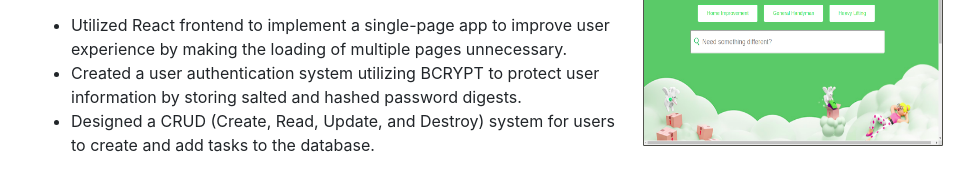
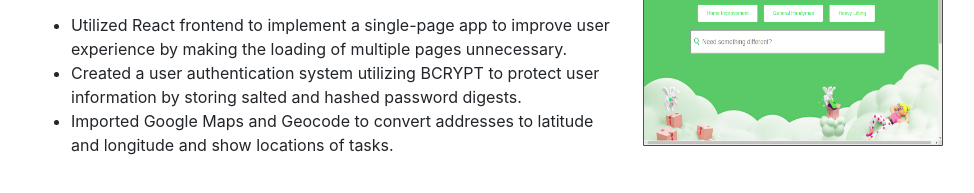
Before and after one commit to shoemker/personal_site, a website with bundled scripts: page index.html in a window 1280 px wide. Shown: the part 2431-2624 px from the top of the page, without its empty margins (289-1263 px from the left). Built offline with nearby package versions, Linux system fonts and the light colour scheme; a web font is replaced by a local one.

Commit message:
updated maskedhabbit with maps

```diff
--- a/index.html
+++ b/index.html
@@ -177,7 +177,7 @@
 							pages unnecessary.</li>
 							<li>Created a user authentication system utilizing BCRYPT to protect user information by storing salted and hashed password
 							digests.</li>
-							<li>Designed a CRUD (Create, Read, Update, and Destroy) system for users to create and add tasks to the database.
+							<li>Imported Google Maps and Geocode to convert addresses to latitude and longitude and show locations of tasks.
 									</li>
 						</ul></p> </div> <div class="resume-date text-md-right">
 
```
Also changed, not shown: 1 other file.
